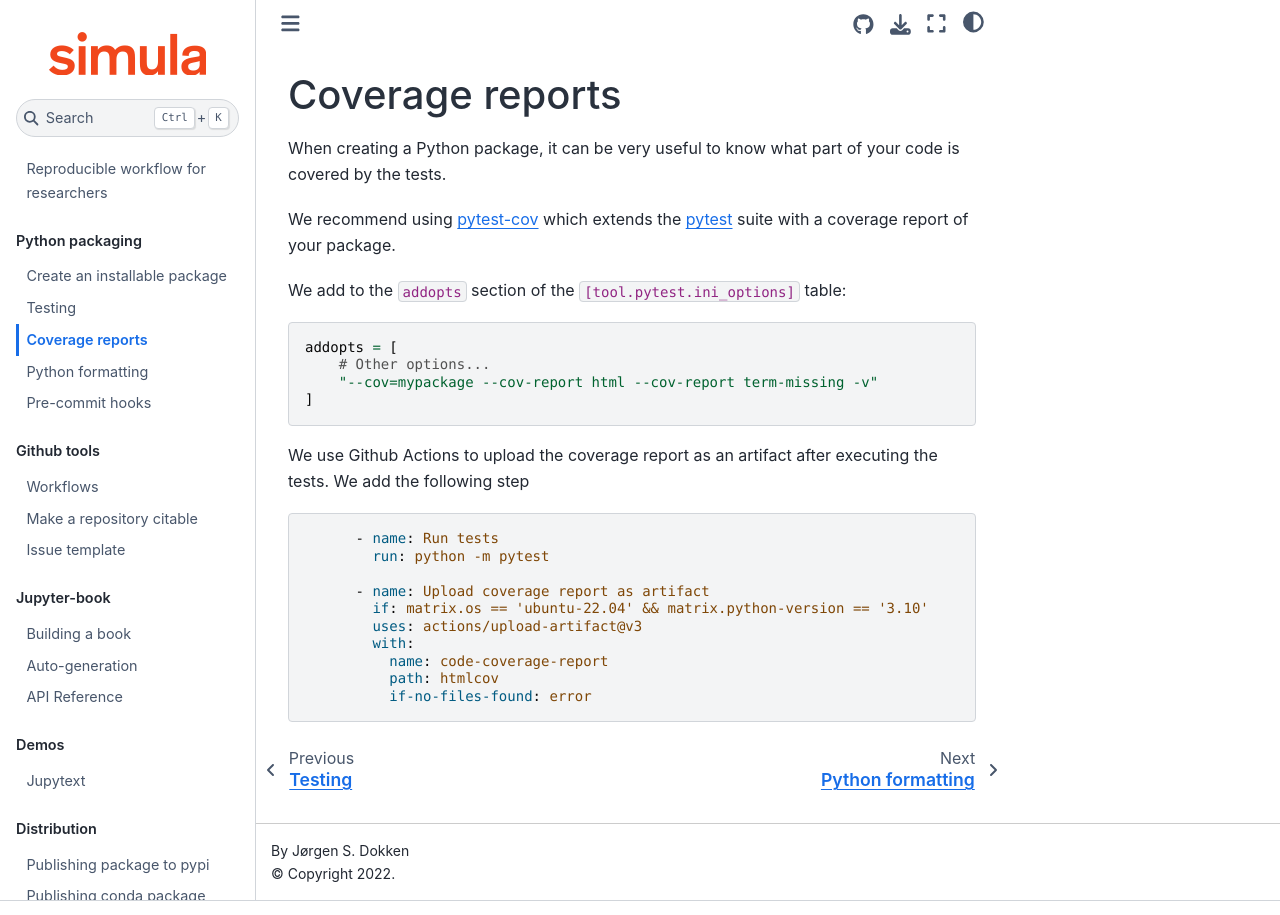
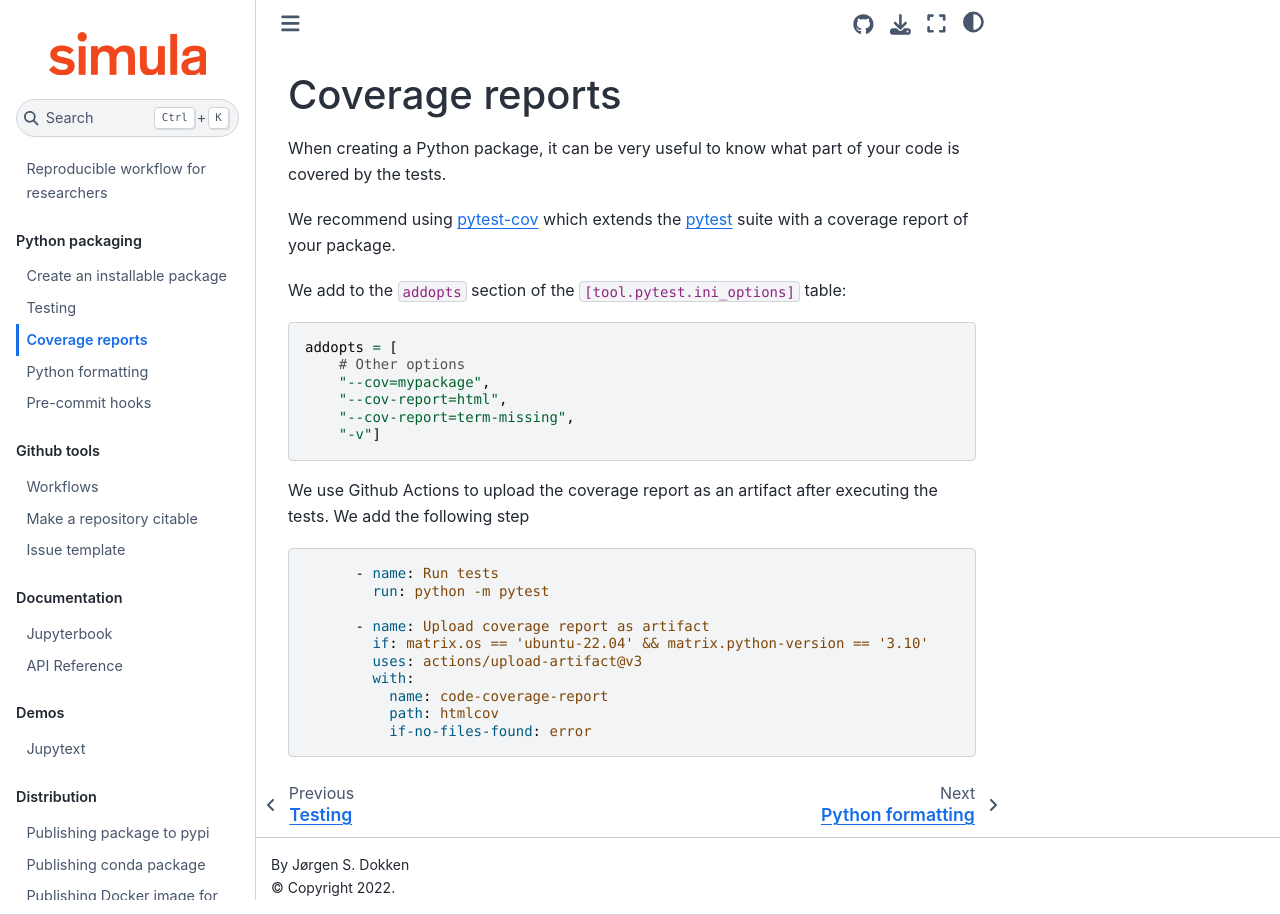
Before and after one commit to scientificcomputing/example-python-package, a Jupyter Book: the page built from docs/part1/coverage.md, in a window 1280 px wide. Built offline with Jupyter Book 1.0.4 settings and Sphinx 7.4.7 and the Sphinx Book theme 1.1.4, drawn with Linux system fonts in a browser that asks for light colours; pages that are not in the unit, such as notebooks, are missing from menus.

Commit message:
Add text and examples for Jupyterbook (#49)
* Add text and examples

* Correct coverage setup

* Add more docs

````diff
--- a/docs/_toc.yml
+++ b/docs/_toc.yml
@@ -16,10 +16,9 @@ parts:
     - file: "part2/citable"
     - file: "part2/issues"
 
-  - caption: Jupyter-book
+  - caption: Documentation
     chapters:
-    - file: "part3/publishing"
-    - file: "part3/auto_api"
+    - file: "part3/documentation"
     - file: "api"
 
   - caption: Demos
--- a/docs/part1/coverage.md
+++ b/docs/part1/coverage.md
@@ -7,9 +7,11 @@ We recommend using [pytest-cov](https://pytest-cov.readthedocs.io/en/latest/) wh
 We add to the `addopts` section of the `[tool.pytest.ini_options]` table:
 ```toml
 addopts = [
-    # Other options...
-    "--cov=mypackage --cov-report html --cov-report term-missing -v"
-]
+    # Other options
+    "--cov=mypackage",
+    "--cov-report=html",
+    "--cov-report=term-missing",
+    "-v"]
 ```
 
 We use Github Actions to upload the coverage report as an artifact after executing the tests. We add the following step
--- a/docs/part3/auto_api.md
+++ /dev/null
@@ -1 +0,0 @@
-# Auto-generation
--- a/docs/part3/publishing.md
+++ /dev/null
@@ -1,7 +0,0 @@
-# Building a book
-
-## File formats
-
-## `_toc.yml`
-
-## `_config.yml`
````
Also changed, not shown: docs/part3/documentation.md (added, +39 -0 lines).
